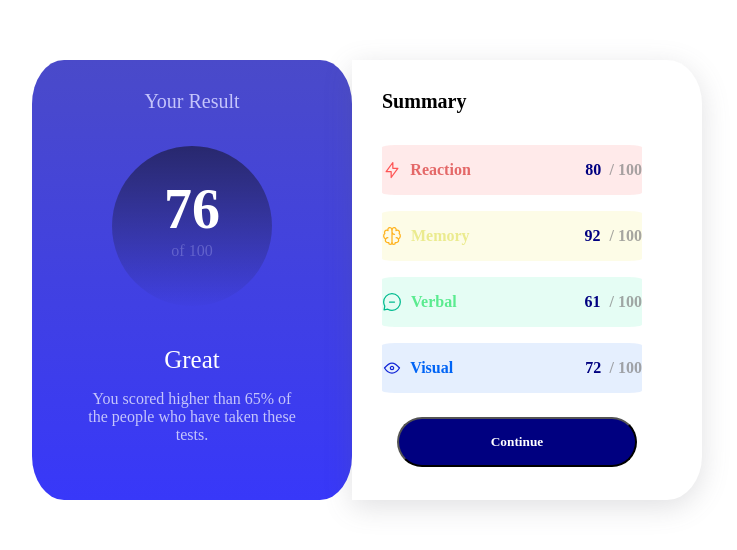
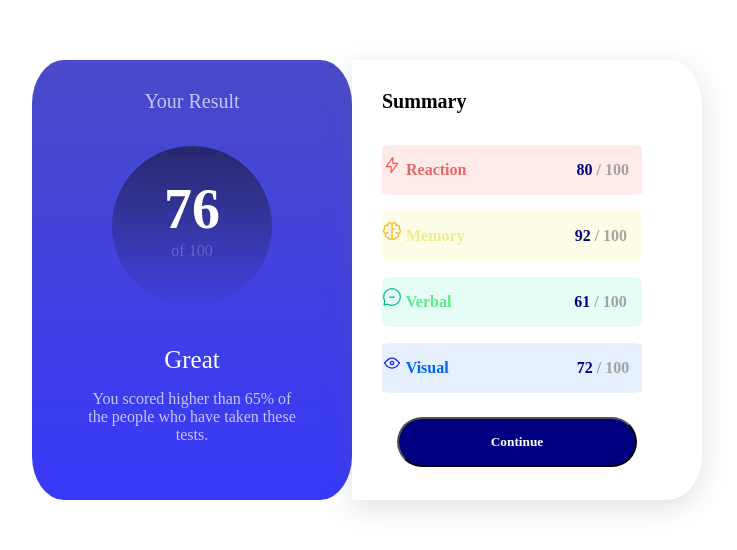
Before and after one commit to majdiachour1/resuco, a plain HTML site: page index.html in a window 1280 px wide. Shown: the part 190-740 px from the top of the page, without its empty margins (246-983 px from the left). Drawn offline with Linux system fonts and the light colour scheme.

Commit message:
Update index.html

```diff
--- a/index.html
+++ b/index.html
@@ -100,9 +100,6 @@
                 font-weight:bold;
                 font-size: 16px;
                 line-height:50px;
-                display: flex;
-                justify-content: space-between;
-                align-items: center;
             }
 
             .reaction {
@@ -185,20 +182,20 @@
 
             <div class="summary-box">
                 <div class="summary-line"> Summary </div>
-                <div class="reaction"> <img src="/assets/images/icon-reaction.svg"> Reaction
+                <div class="reaction"> <img src="/assets/images/icon-reaction.svg" alt=""> Reaction
 
                     <div class="test-score"> 80 </div>
                     <div class="test-percent"> / 100 </div>
                 </div>
-                <div class="memory"> <img src="/assets/images/icon-memory.svg"> Memory
+                <div class="memory"> <img src="/assets/images/icon-memory.svg" alt=""> Memory
                     <div class="test-score"> 92 </div>
                     <div class="test-percent"> / 100 </div>
                 </div>
-                <div class="verbal"> <img src="/assets/images/icon-verbal.svg"> Verbal
+                <div class="verbal"> <img src="/assets/images/icon-verbal.svg" alt=""> Verbal
                     <div class="test-score"> 61 </div>
                     <div class="test-percent"> / 100 </div>
                 </div>
-                <div class="visual"> <img src="/assets/images/icon-visual.svg"> Visual
+                <div class="visual"> <img src="/assets/images/icon-visual.svg" alt=""> Visual
                     <div class="test-score">  72 </div>
                     <div class="test-percent"> / 100 </div>
                 </div>
```
